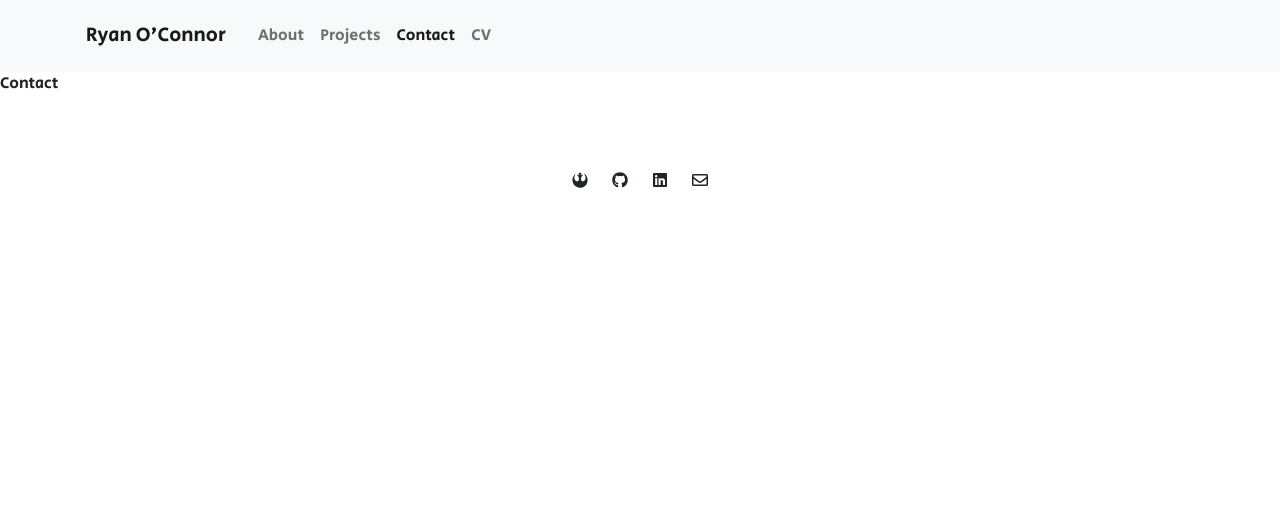
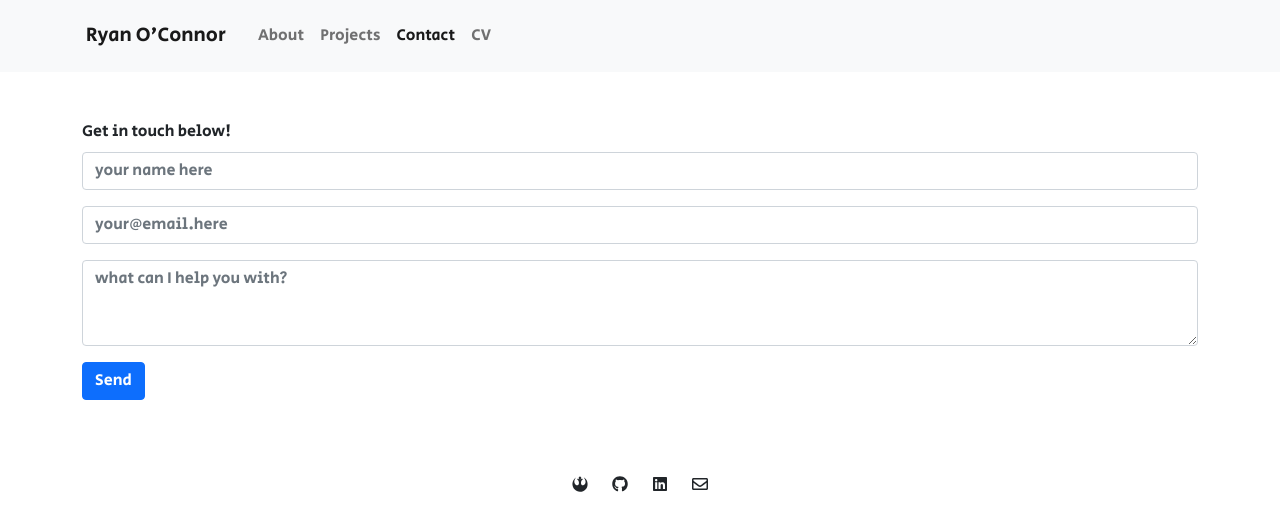
Before and after one commit to Ryocon/roc-react-portfolio, a React (Create React App) app: page / in a window 1280 px wide. Both pictures are taken after a click on the button "Contact". Shown: the top 530 px of the page. Built offline with nearby package versions, Linux system fonts and the light colour scheme; the HTML template or start-up script is replaced by a standard one.

Commit message:
contact form added

```diff
--- a/src/components/Contact.js
+++ b/src/components/Contact.js
@@ -0,0 +1,31 @@
+import React from "react";
+
+import Button from "react-bootstrap/Button";
+import Container from "react-bootstrap/Container";
+import Form from "react-bootstrap/Form";
+
+function Contact() {
+  return (
+    <Container>
+      <Form>
+        <Form.Group className="mb-3 mt-5">
+          <Form.Label>Get in touch below!</Form.Label>
+          <Form.Control type="name" placeholder="your name here" />
+        </Form.Group>
+        <Form.Group className="mb-3">
+          <Form.Control type="email" placeholder="your@email.here" />
+        </Form.Group>
+        <Form.Group className="mb-3">
+          <Form.Control
+            as="textarea"
+            rows={3}
+            placeholder="what can I help you with?"
+          />
+        </Form.Group>
+        <Button>Send</Button>
+      </Form>
+    </Container>
+  );
+}
+
+export default Contact;
--- a/src/components/Projects.js
+++ b/src/components/Projects.js
@@ -58,7 +58,7 @@ const ProjectData = [
   {
     id: 6,
     imgsrc: weatherdashboard,
-    title: "SQL-Employee-Tracker",
+    title: "Weather-Dashboard",
     desc: "Realtime weather dashboard based on user input of a city. Uses the OpenWeather API to generate the data",
     github: "https://github.com/Ryocon/weather-dashboard-roc",
     deployment: "https://ryocon.github.io/weather-dashboard-roc/",
--- a/src/components/pages/ContactPage.js
+++ b/src/components/pages/ContactPage.js
@@ -1,10 +1,11 @@
 import React from "react"
+import Contact from "../Contact"
 
 
 const ContactPage = () => {
     return (
         <div>
-           Contact
+           <Contact />
         </div>
     )
 }
```
